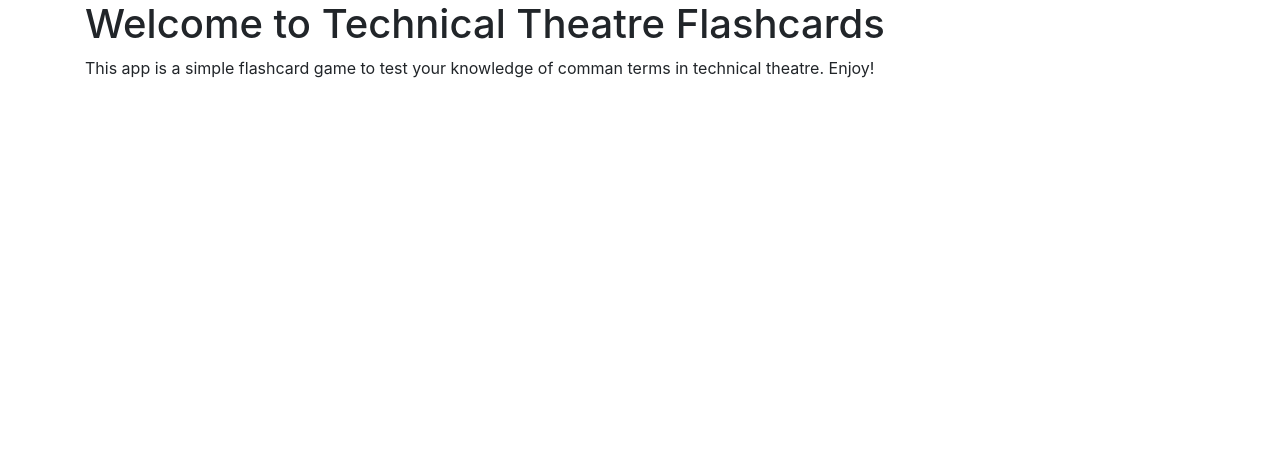
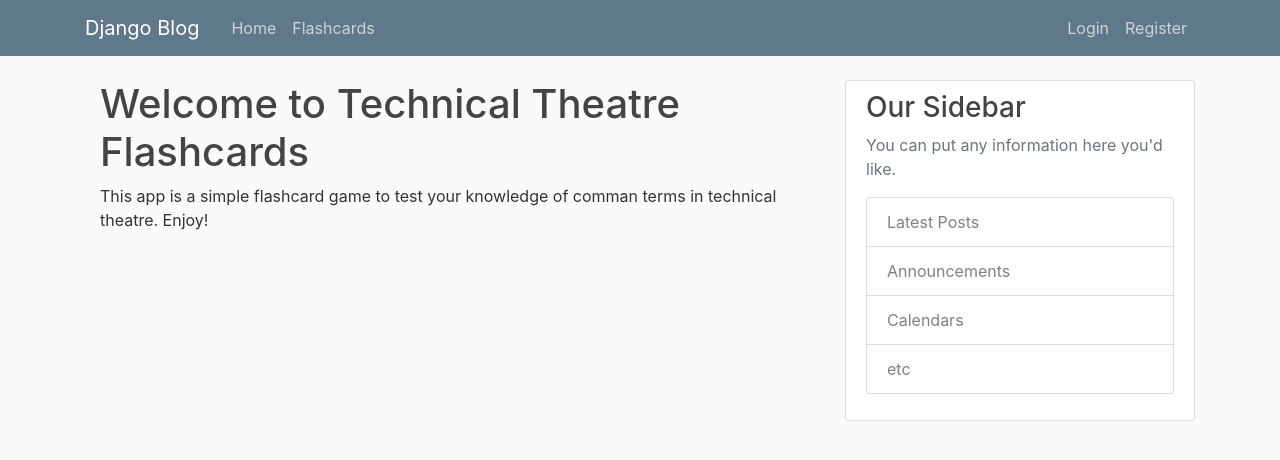
Before and after one commit to robotlightsyou/robolux_site, a Django app: template robosite/flashcards/templates/flashcards/home.html in a window 1280 px wide. Shown: the top 460 px of the page. Run offline with Django 3.2, Linux system fonts and the light colour scheme; the template is opened without the code that fills it, so the values that code supplies are empty; some libraries are stand-ins or nearby versions.

Commit message:
add css to templates

```diff
--- a/robosite/flashcards/templates/flashcards/home.html
+++ b/robosite/flashcards/templates/flashcards/home.html
@@ -6,7 +6,18 @@
     </div>
     <div class='container'>
         {% for word in test %}
-            <h1>{{ word.term }}: </h1><p>{{ word.def }}</p>
+            {% comment %} <h1>{{ word.term }}: </h1><p>{{ word.def }}</p> {% endcomment %}
+
+            <article class="media content-section">
+                <div class="media-body">
+                    {% comment %} <div class="article-metadata">
+                        <a class="mr-2" href="#"></a>
+                        <small class="text-muted"></small>
+                    </div>  {% endcomment %}
+                    <h2><a class="article-title" href="#">{{ word.term }}:</a></h2>
+                    <p class="article-content">{{ word.def }}</p>
+                </div>
+            </article>
         {% endfor %}
     </div>
 {% endblock content %}
--- /dev/null
+++ b/robosite/landing/static/landing/main.css
@@ -0,0 +1,84 @@
+body {
+    background: #fafafa;
+    color: #333333;
+    margin-top: 5rem;
+  }
+
+  h1, h2, h3, h4, h5, h6 {
+    color: #444444;
+  }
+
+  ul {
+    margin: 0;
+  }
+
+  .bg-steel {
+    background-color: #5f788a;
+  }
+
+  .site-header .navbar-nav .nav-link {
+    color: #cbd5db;
+  }
+
+  .site-header .navbar-nav .nav-link:hover {
+    color: #ffffff;
+  }
+
+  .site-header .navbar-nav .nav-link.active {
+    font-weight: 500;
+  }
+
+  .content-section {
+    background: #ffffff;
+    padding: 10px 20px;
+    border: 1px solid #dddddd;
+    border-radius: 3px;
+    margin-bottom: 20px;
+  }
+
+  .article-title {
+    color: #444444;
+  }
+
+  a.article-title:hover {
+    color: #428bca;
+    text-decoration: none;
+  }
+
+  .article-content {
+    white-space: pre-line;
+  }
+
+  .article-img {
+    height: 65px;
+    width: 65px;
+    margin-right: 16px;
+  }
+
+  .article-metadata {
+    padding-bottom: 1px;
+    margin-bottom: 4px;
+    border-bottom: 1px solid #e3e3e3
+  }
+
+  .article-metadata a:hover {
+    color: #333;
+    text-decoration: none;
+  }
+
+  .article-svg {
+    width: 25px;
+    height: 25px;
+    vertical-align: middle;
+  }
+
+  .account-img {
+    height: 125px;
+    width: 125px;
+    margin-right: 20px;
+    margin-bottom: 16px;
+  }
+
+  .account-heading {
+    font-size: 2.5rem;
+  }
--- a/robosite/landing/templates/landing/base.html
+++ b/robosite/landing/templates/landing/base.html
@@ -1,13 +1,16 @@
+{% load static %}
 <!DOCTYPE html>
-<html lang="en">
+<html>
 <head>
-    <meta charset="UTF-8">
-    <meta name="viewport" content="width=device-width, initial-scale=1.0">
-        <meta charset="utf-8">
+
+    <!-- Required meta tags -->
+    <meta charset="utf-8">
     <meta name="viewport" content="width=device-width, initial-scale=1, shrink-to-fit=no">
 
     <!-- Bootstrap CSS -->
-    <link rel="stylesheet" href="https://stackpath.bootstrapcdn.com/bootstrap/4.1.3/css/bootstrap.min.css" integrity="sha384-MCw98/SFnGE8fJT3GXwEOngsV7Zt27NXFoaoApmYm81iuXoPkFOJwJ8ERdknLPMO" crossorigin="anonymous">
+    <link rel="stylesheet" href="https://maxcdn.bootstrapcdn.com/bootstrap/4.0.0/css/bootstrap.min.css" integrity="sha384-Gn5384xqQ1aoWXA+058RXPxPg6fy4IWvTNh0E263XmFcJlSAwiGgFAW/dAiS6JXm" crossorigin="anonymous">
+
+    <link rel="stylesheet" type="text/css" href="{% static 'landing/main.css' %}">
 
     {% if title %}
         <title>{{ title }}</title>
@@ -16,9 +19,52 @@
     {% endif %}
 </head>
 <body>
-    {% block content %}{% endblock %}
-    <script src="https://code.jquery.com/jquery-3.3.1.slim.min.js" integrity="sha384-q8i/X+965DzO0rT7abK41JStQIAqVgRVzpbzo5smXKp4YfRvH+8abtTE1Pi6jizo" crossorigin="anonymous"></script>
-    <script src="https://cdnjs.cloudflare.com/ajax/libs/popper.js/1.14.3/umd/popper.min.js" integrity="sha384-ZMP7rVo3mIykV+2+9J3UJ46jBk0WLaUAdn689aCwoqbBJiSnjAK/l8WvCWPIPm49" crossorigin="anonymous"></script>
-    <script src="https://stackpath.bootstrapcdn.com/bootstrap/4.1.3/js/bootstrap.min.js" integrity="sha384-ChfqqxuZUCnJSK3+MXmPNIyE6ZbWh2IMqE241rYiqJxyMiZ6OW/JmZQ5stwEULTy" crossorigin="anonymous"></script>
+    <header class="site-header">
+      <nav class="navbar navbar-expand-md navbar-dark bg-steel fixed-top">
+        <div class="container">
+          <a class="navbar-brand mr-4" href="#">Django Blog</a>
+          <button class="navbar-toggler" type="button" data-toggle="collapse" data-target="#navbarToggle" aria-controls="navbarToggle" aria-expanded="false" aria-label="Toggle navigation">
+          <span class="navbar-toggler-icon"></span>
+          </button>
+          <div class="collapse navbar-collapse" id="navbarToggle">
+            <div class="navbar-nav mr-auto">
+              <a class="nav-item nav-link" href="{% url 'landing-home' %}">Home</a>
+              <a class="nav-item nav-link" href="{% url 'flashcards-home' %}">Flashcards</a>
+            </div>
+            <!-- Navbar Right Side -->
+            <div class="navbar-nav">
+              <a class="nav-item nav-link" href="#">Login</a>
+              <a class="nav-item nav-link" href="#">Register</a>
+            </div>
+          </div>
+        </div>
+      </nav>
+    </header>
+    <main role="main" class="container">
+      <div class="row">
+        <div class="col-md-8">
+          {% block content %}{% endblock %}
+        </div>
+        <div class="col-md-4">
+          <div class="content-section">
+            <h3>Our Sidebar</h3>
+            <p class='text-muted'>You can put any information here you'd like.
+              <ul class="list-group">
+                <li class="list-group-item list-group-item-light">Latest Posts</li>
+                <li class="list-group-item list-group-item-light">Announcements</li>
+                <li class="list-group-item list-group-item-light">Calendars</li>
+                <li class="list-group-item list-group-item-light">etc</li>
+              </ul>
+            </p>
+          </div>
+        </div>
+      </div>
+    </main>
+
+    <!-- Optional JavaScript -->
+    <!-- jQuery first, then Popper.js, then Bootstrap JS -->
+    <script src="https://code.jquery.com/jquery-3.2.1.slim.min.js" integrity="sha384-KJ3o2DKtIkvYIK3UENzmM7KCkRr/rE9/Qpg6aAZGJwFDMVNA/GpGFF93hXpG5KkN" crossorigin="anonymous"></script>
+    <script src="https://cdnjs.cloudflare.com/ajax/libs/popper.js/1.12.9/umd/popper.min.js" integrity="sha384-ApNbgh9B+Y1QKtv3Rn7W3mgPxhU9K/ScQsAP7hUibX39j7fakFPskvXusvfa0b4Q" crossorigin="anonymous"></script>
+    <script src="https://maxcdn.bootstrapcdn.com/bootstrap/4.0.0/js/bootstrap.min.js" integrity="sha384-JZR6Spejh4U02d8jOt6vLEHfe/JQGiRRSQQxSfFWpi1MquVdAyjUar5+76PVCmYl" crossorigin="anonymous"></script>
 </body>
 </html>
```
